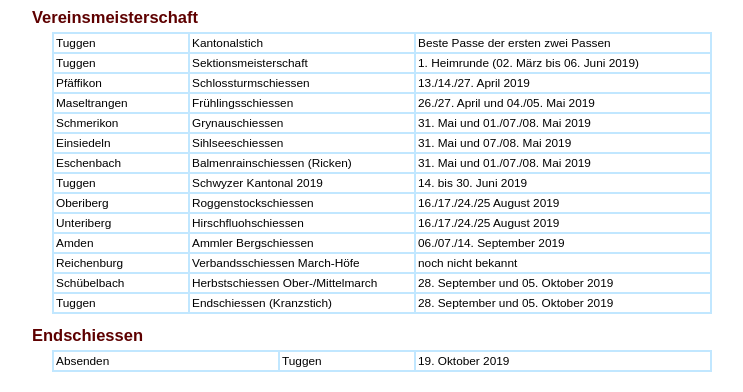
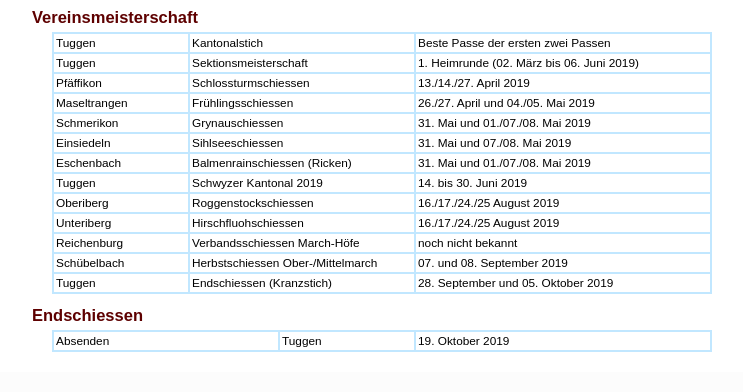
Before and after one commit to mjanser/sg-tuggen-website, a Symfony app: template templates/schiessplan.html.twig in a window 1280 px wide. Shown: the part 662-1054 px from the top of the page, without its empty margins (153-896 px from the left). After the commit the page ends 1014 px from the top, so only its background shows below. Run offline with Twig, Linux system fonts and the light colour scheme; the template is opened without the code that fills it, so the values that code supplies are empty; some libraries are stand-ins or nearby versions.

Commit message:
Fix some dates

```diff
--- a/templates/schiessplan.html.twig
+++ b/templates/schiessplan.html.twig
@@ -156,12 +156,6 @@
     </tr>
     <tr class="datetime">
         <!--<td class="cup"></td>-->
-        <td class="location">Amden</td>
-        <td class="shooting">Ammler Bergschiessen</td>
-        <td class="date">06./07./14. September 2019</td>
-    </tr>
-    <tr class="datetime">
-        <!--<td class="cup"></td>-->
         <td class="location">Reichenburg</td>
         <td class="shooting">Verbandsschiessen March-Höfe</td>
         <td class="date">noch nicht bekannt</td>
@@ -170,7 +164,7 @@
         <!--<td class="cup"></td>-->
         <td class="location">Schübelbach</td>
         <td class="shooting">Herbstschiessen Ober-/Mittelmarch</td>
-        <td class="date">28. September und 05. Oktober 2019</td>
+        <td class="date">07. und 08. September 2019</td>
     </tr>
     <tr class="datetime">
         <!--<td class="cup"></td>-->
```
